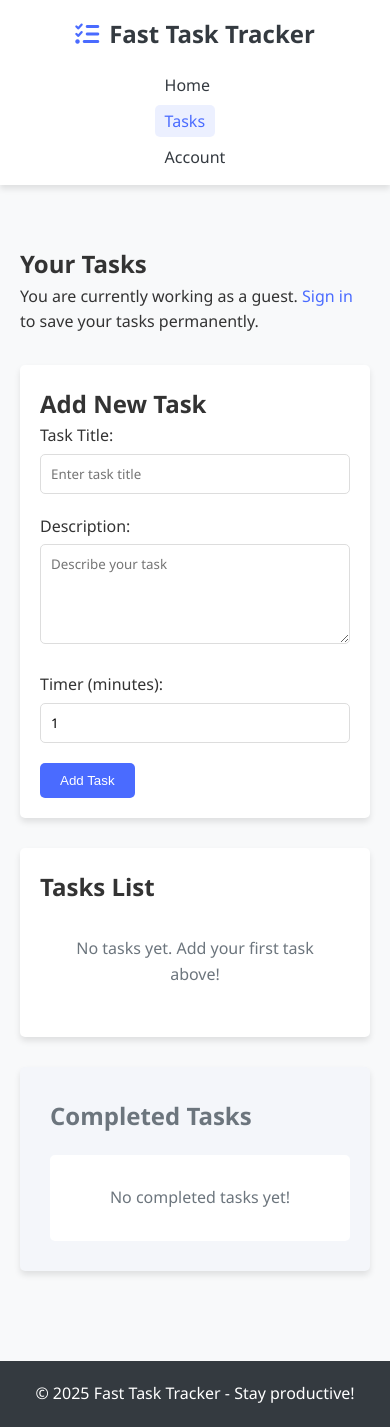
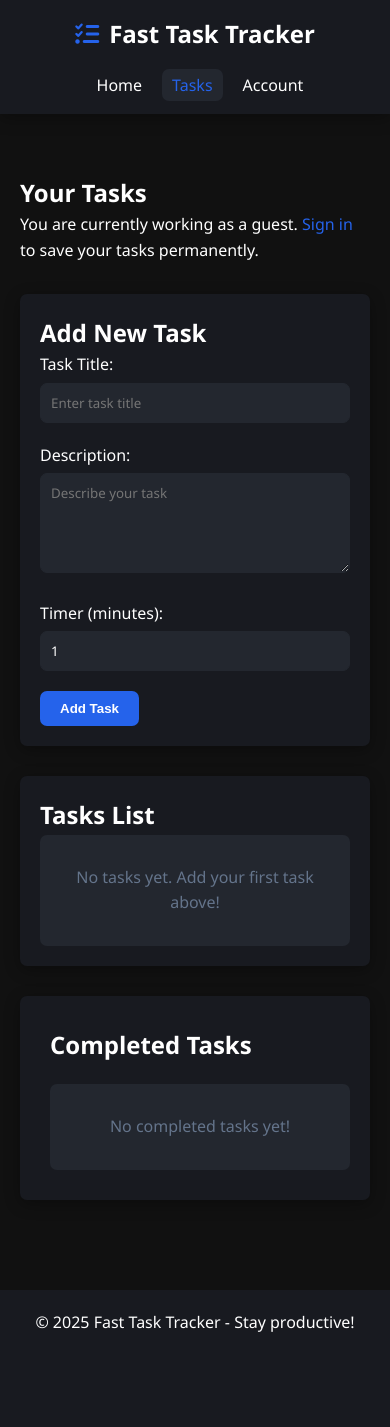
Before and after one commit to VesTheCoder/fast-task-tracker, a FastAPI app: page /tasks in a window 390 px wide. After the commit the page ends 1332 px from the top, so only its background shows below. Run offline with FastAPI, Linux system fonts and the light colour scheme; data that the repository does not hold is empty.

Commit message:
changed the color scheme from light to dark; added favicon

```diff
--- a/static/style.css
+++ b/src/static/style.css
@@ -1,17 +1,17 @@
 /* Base Styles */
 :root {
-    --primary-color: #4a6bff;
-    --primary-dark: #3451d1;
-    --secondary-color: #6c757d;
-    --background-color: #f8f9fa;
-    --light-grey: #e9ecef;
-    --dark-grey: #343a40;
-    --success-color: #28a745;
-    --danger-color: #dc3545;
-    --warning-color: #ffc107;
-    --box-shadow: 0 4px 6px rgba(0, 0, 0, 0.1);
+    --primary-color: #2563eb; /* blue accent */
+    --primary-dark: #1e293b; /* dark blue/black for headers/footers */
+    --secondary-color: #64748b; /* muted grey-blue for secondary text */
+    --background-color: #111; /* black background */
+    --light-grey: #23272f; /* dark grey for cards/inputs */
+    --dark-grey: #fff; /* white for text */
+    --success-color: #22c55e; /* green for success */
+    --danger-color: #ef4444; /* red for errors */
+    --warning-color: #facc15; /* yellow for warnings */
+    --box-shadow: 0 4px 16px rgba(0,0,0,0.32);
     --transition: all 0.3s ease;
-    --border-radius: 5px;
+    --border-radius: 7px;
 }
 
 * {
@@ -23,7 +23,7 @@
 body {
     font-family: 'Segoe UI', Tahoma, Geneva, Verdana, sans-serif;
     line-height: 1.6;
-    color: #333;
+    color: var(--dark-grey);
     background-color: var(--background-color);
 }
 
@@ -51,7 +51,7 @@ a:hover {
 
 /* Header & Navigation */
 .main-header {
-    background-color: #fff;
+    background-color: #181a20;
     box-shadow: var(--box-shadow);
     padding: 15px 0;
     position: sticky;
@@ -106,35 +106,39 @@ a:hover {
     border: none;
     border-radius: var(--border-radius);
     cursor: pointer;
-    font-weight: 500;
+    font-weight: bold;
     transition: var(--transition);
     text-align: center;
 }
 
 .btn-primary {
     background-color: var(--primary-color);
-    color: white;
+    color: #fff;
+    font-weight: bold;
 }
 
 .btn-primary:hover {
-    background-color: var(--primary-dark);
-    color: white;
+    background-color: #1e293b;
+    color: #fff;
+    font-weight: bold;
 }
 
 .btn-secondary {
-    background-color: var(--secondary-color);
-    color: white;
+    background-color: #23272f;
+    color: #fff;
+    font-weight: bold;
 }
 
 .btn-secondary:hover {
-    background-color: #5a6268;
-    color: white;
+    background-color: #1e293b;
+    color: #fff;
+    font-weight: bold;
 }
 
 /* Footer */
 footer {
-    background-color: var(--dark-grey);
-    color: white;
+    background-color: #181a20;
+    color: var(--dark-grey);
     padding: 20px 0;
     text-align: center;
 }
@@ -297,7 +304,7 @@ footer {
 }
 
 .task-form-container, .tasks-list-container {
-    background-color: white;
+    background-color: #181a20;
     padding: 30px;
     border-radius: var(--border-radius);
     box-shadow: var(--box-shadow);
@@ -312,14 +319,17 @@ footer {
     display: block;
     margin-bottom: 5px;
     font-weight: 500;
+    color: var(--dark-grey);
 }
 
 .form-group input, .form-group textarea {
     width: 100%;
     padding: 10px;
-    border: 1px solid #ddd;
+    border: 1px solid #23272f;
     border-radius: var(--border-radius);
     font-family: inherit;
+    background-color: #23272f;
+    color: #fff;
 }
 
 .form-group textarea {
@@ -442,7 +456,7 @@ footer {
     text-align: center;
     padding: 30px;
     color: var(--secondary-color);
-    background-color: #fff;
+    background-color: #23272f;
     border-radius: var(--border-radius);
 }
 
@@ -567,33 +586,29 @@ footer {
 @media (max-width: 576px) {
     .nav-links {
         margin-top: 20px;
-        flex-direction: column;
-        gap: 10px;
+        flex-direction: row;
+        gap: 0;
+        justify-content: center;
     }
-
     .main-header .container {
         flex-direction: column;
     }
-
     .nav-links li {
-        margin-left: 0;
+        margin-left: 10px;
     }
-
     .task-form-container, .tasks-list-container {
         padding: 20px;
     }
-
     .tasks-list {
         grid-template-columns: 1fr;
     }
-
     .feature-cards, .steps {
         grid-template-columns: 1fr;
     }
 }
 
 .completed-tasks-list-container {
-    background-color: #f4f6fa;
+    background-color: #181a20;
     padding: 30px;
     border-radius: var(--border-radius);
     box-shadow: var(--box-shadow);
@@ -602,7 +617,7 @@ footer {
 }
 
 .completed-tasks-list-container h2 {
-    color: var(--secondary-color);
+    color: #fff;
     margin-bottom: 20px;
 }
 
--- a/templates/header.html
+++ b/src/templates/header.html
@@ -6,6 +6,7 @@
     <title>{% block title %}Fast Task Tracker{% endblock %}</title>
     <link rel="stylesheet" href="{{ url_for('static', path='style.css') }}">
     <link rel="stylesheet" href="https://cdnjs.cloudflare.com/ajax/libs/font-awesome/6.0.0/css/all.min.css">
+    <link rel="icon" href="{{ url_for('static', path='favicon.ico') }} " type="image/x-icon">
     {% block head %}{% endblock %}
 </head>
 <body>
--- a/templates/index.html
+++ b/src/templates/index.html
@@ -9,7 +9,7 @@
     <div class="container">
         <div class="hero-content">
             <h1>Track Your Tasks <span class="highlight">Faster</span></h1>
-            <p class="tagline">Manage your time effectively with our intuitive task tracking solution</p>
+            <p class="tagline">Manage your time effectively with this intuitive task tracking solution</p>
             <div class="cta-buttons">
                 <a href="/tasks" class="btn btn-primary">Get Started</a>
                 <a href="#features" class="btn btn-secondary">Learn More</a>
```
Also changed, not shown: other parts of src/static/style.css (+36 -24 lines), src/static/favicon.ico (renamed from static/favicon.ico), src/static/imgs/duck.png (renamed from static/imgs/duck.png), src/static/main.js (renamed from static/main.js), src/templates/auth.html (renamed from templates/auth.html), src/templates/tasks.html (renamed from templates/tasks.html), 2 other files.
